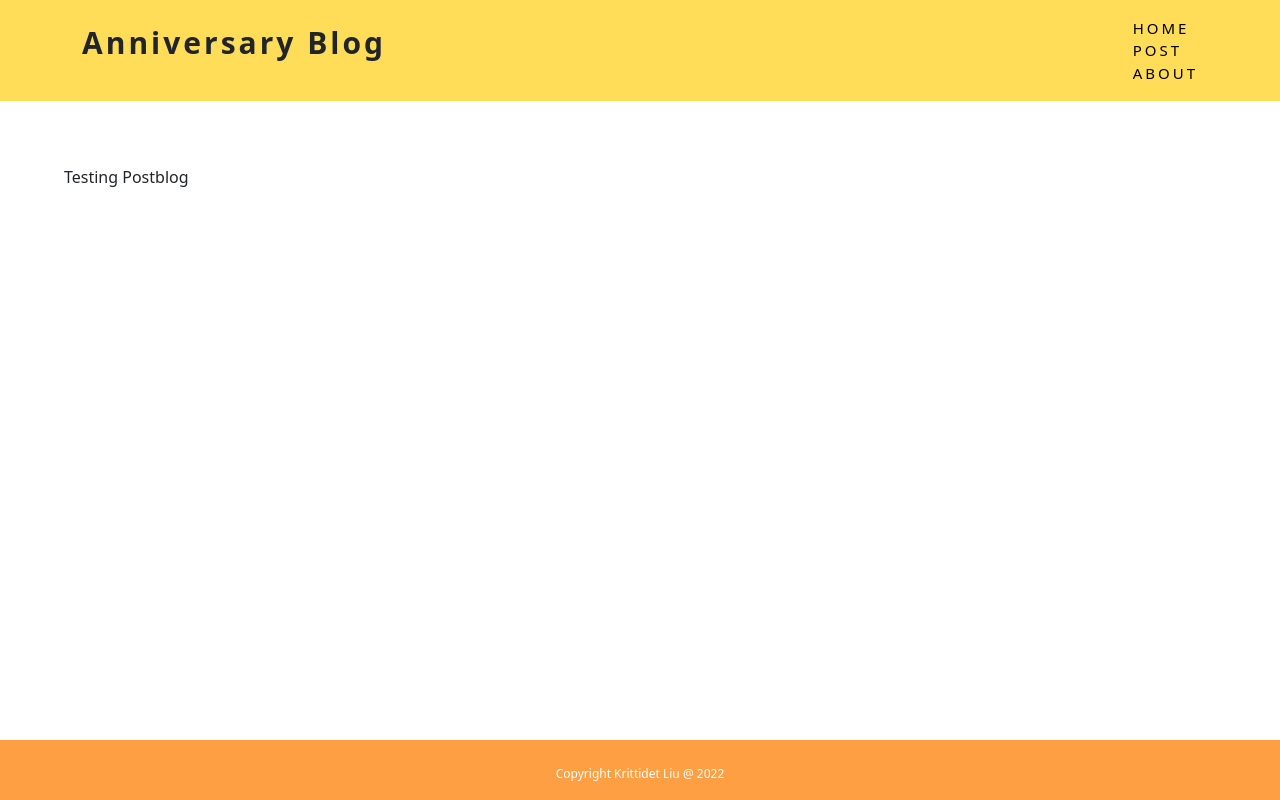
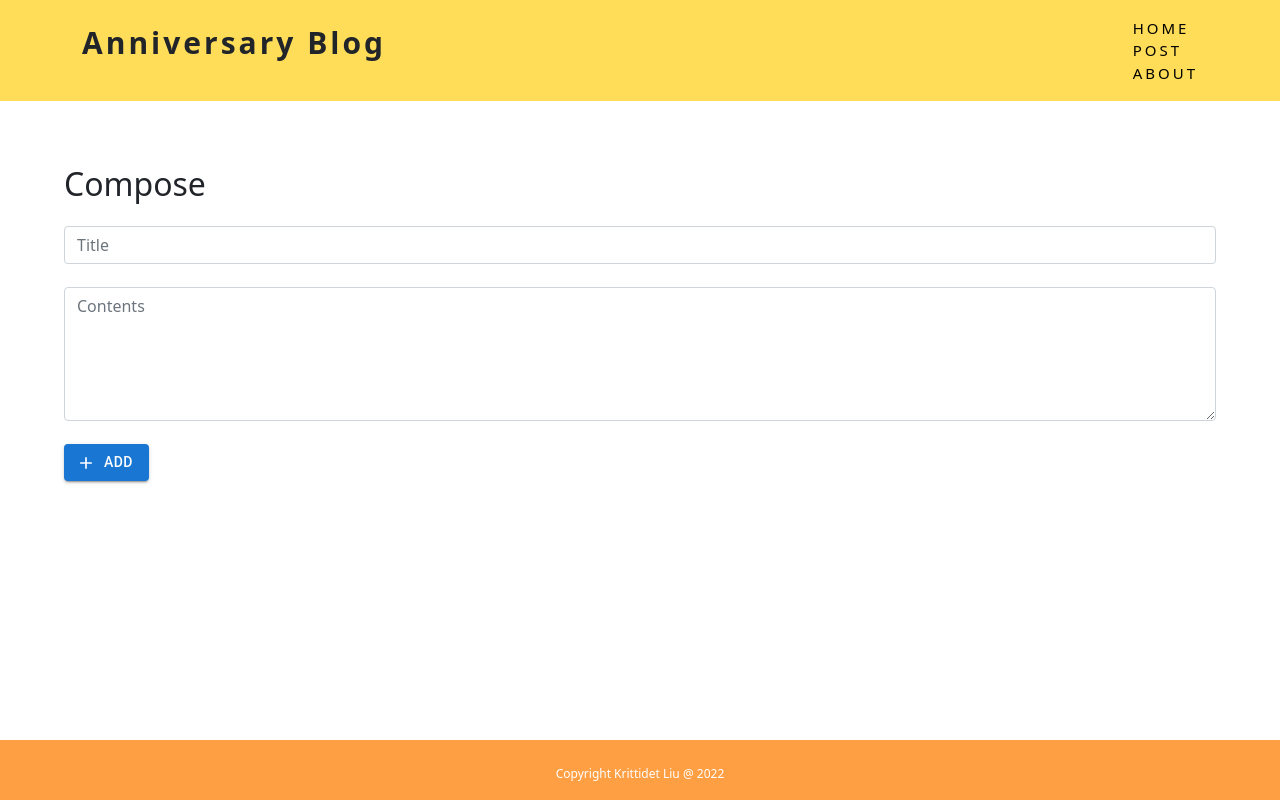
Before and after one commit to Chien09/Blog-React, a React (Create React App) app: page /postblog in a window 1280 px wide. Built offline with nearby package versions, Linux system fonts and the light colour scheme; a web font is replaced by a local one.

Commit message:
Project Updates
Main features implemented including adding new posts, home page display of added posts, about page

```diff
--- a/package.json
+++ b/package.json
@@ -3,6 +3,9 @@
   "version": "0.1.0",
   "private": true,
   "dependencies": {
+    "@emotion/react": "^11.9.0",
+    "@emotion/styled": "^11.8.1",
+    "@mui/icons-material": "^5.6.2",
     "@testing-library/jest-dom": "^5.16.4",
     "@testing-library/react": "^13.1.1",
     "@testing-library/user-event": "^13.5.0",
--- a/public/styles.css
+++ b/public/styles.css
@@ -38,9 +38,20 @@ a{
 .footer p {
 	margin-top: 25px;
 	font-size: 12px;
-  color: #fff;
+    color: #fff;
 }
 
 .content-container {
     margin: 5%;
 }
+
+.item{
+    margin-top: 2%;
+    margin-bottom: 2%;
+}
+
+.post-container{
+    border-style: solid;
+    border-color: black;
+    border-radius: 2%;
+}
--- a/src/components/About.jsx
+++ b/src/components/About.jsx
@@ -2,7 +2,7 @@
 function About(){
     return(
         <div className="content-container">
-            <h1>About</h1>
+            <h2>About</h2>
             <p>Testing Blah Blah</p>
         </div>
     );
--- a/src/components/App.jsx
+++ b/src/components/App.jsx
@@ -3,16 +3,33 @@ import Footer from './Footer';
 import Home from './Home';
 import Postblog from './Postblog';
 import About from './About';
+import { useState } from 'react';
 import {BrowserRouter as Router, Routes, Route} from 'react-router-dom'; //allowing redirects to page components using React so it doesn't need to request to server
 
 function App() {
+  const [postsData, setPostsData] = useState([]);
+
+  function addPost(newPost){
+    setPostsData(prevNotes => {
+        return [...prevNotes, newPost];
+    });
+  }
+
+  function deleteNote(id){
+    setPostsData(prevNotes => {
+        return prevNotes.filter((post, index) => {
+            return index !== id;
+        });
+    });
+  }
+
   return (
     <div>
       <Router>
         <Header />
         <Routes>
-          <Route path="/" element={<Home />} />
-          <Route path="/postblog" element={<Postblog/>} />
+          <Route path="/" element={<Home data={postsData} onDelete={deleteNote}/>} />
+          <Route path="/postblog" element={<Postblog onAdd={addPost}/>} />
           <Route path="/about" element={<About />} />
         </Routes>
         <Footer />
--- /dev/null
+++ b/src/components/Container.jsx
@@ -0,0 +1,21 @@
+import Button from '@mui/material/Button'; //using material UI npm package Button
+import DeleteIcon from '@mui/icons-material/Delete';  //using material UI npm package Icon
+
+function Container(props){
+
+    //delete post
+    function deleteClick(){
+        //triggering the deletePost in App.jsx and passing the id of the note to be deleted
+        props.onDelete(props.id);
+    }
+
+    return(
+        <div className="post-container item">
+            <h4>{props.title}</h4>
+            <p>{props.content}</p>
+            <Button variant="contained" startIcon={<DeleteIcon />} onClick={deleteClick}>Delete</Button>
+        </div>
+    );
+}
+
+export default Container;
--- a/src/components/Home.jsx
+++ b/src/components/Home.jsx
@@ -1,8 +1,25 @@
+import Container from "./Container";
 
-function Home(){
+function Home(props){
+    //Get post Array Data passed from App.jsx
+    const postsData = props.data;
+    //console.log(postsData);
+
+    //Get deletePostFunction passed from App.jsx
+    const deletePostFunction = props.onDelete;
+
     return (
         <div className="content-container">
-            <p>Testing Home Page</p>
+            <h2>Home</h2>
+            {postsData.map((post, index) => (
+                <Container
+                    key={index}
+                    id={index} //for position of the object, used for deleting the correct object
+                    title={post.title}
+                    content={post.content}
+                    onDelete={deletePostFunction}
+                />
+            ))}
         </div>
     );
 }
--- a/src/components/Postblog.jsx
+++ b/src/components/Postblog.jsx
@@ -1,8 +1,53 @@
+import { useState } from 'react';
+import {useNavigate} from 'react-router-dom';  //allows redirects (Remember to npm install react-router-dom)
+import Button from '@mui/material/Button'; //using material UI npm package Button
+import AddIcon from '@mui/icons-material/Add'; //using material UI npm package Icon
 
-function Postblog(){
+function Postblog(props){
+    const [post, setPost] = useState({ title: "", content: ""});
+
+    //invoke useNavigate for page redirects
+    const pageRedirect = useNavigate();
+
+    //method to handle input and save the post input title & content state
+    function handleChange(event){
+        const {name, value} = event.target;
+
+        setPost(prevNote => {
+            return {
+                ...prevNote,
+                [name] : value
+            };
+        });
+    }
+
+    function submitPost(event){
+        //passing the new Post object to function "addPost" in App.jsx to be added
+        props.onAdd(post);
+
+        //clearing the input tittle and content
+        setPost({ title: "", content: ""});
+
+        //prevent page refreshing
+        event.preventDefault();
+
+        //redirect to Home page
+        pageRedirect("/");
+
+        //to pass data during redirect
+        //pageRedirect("/weatherreport", {state: Data});
+    }
+
     return (
         <div className="content-container">
-            <p>Testing Postblog</p>
+            <div>
+                <h2>Compose</h2>
+                <form>
+                    <input className="form-control item" name="title" value={post.title} placeholder="Title" onChange={handleChange} type="text" required/>
+                    <textarea className="form-control item" name="content" value={post.content} placeholder="Contents" rows="5" onChange={handleChange}/>
+                    <Button variant="contained" startIcon={<AddIcon/>} onClick={submitPost}>Add</Button>
+                </form>
+            </div>
         </div>
     );
 }
--- a/src/index.js
+++ b/src/index.js
@@ -17,6 +17,10 @@ it will create a React project with the directory “project-folder-name”
 NOTE: once you made code changings the html page will update automatically at "localhost:3000"
 
 • Install "react-router-dom" allowing page redirects by using "useNavigate" --> npm install react-router-dom
+
+• Will be using "Material UI" npm package for icons use --> npm install @mui/icons-material
+https://mui.com/getting-started/installation/
+https://mui.com/components/icons/
 */
 
 import React from 'react';
```
Also changed, not shown: 2 other files (tests, documents, lock files or other folders).
